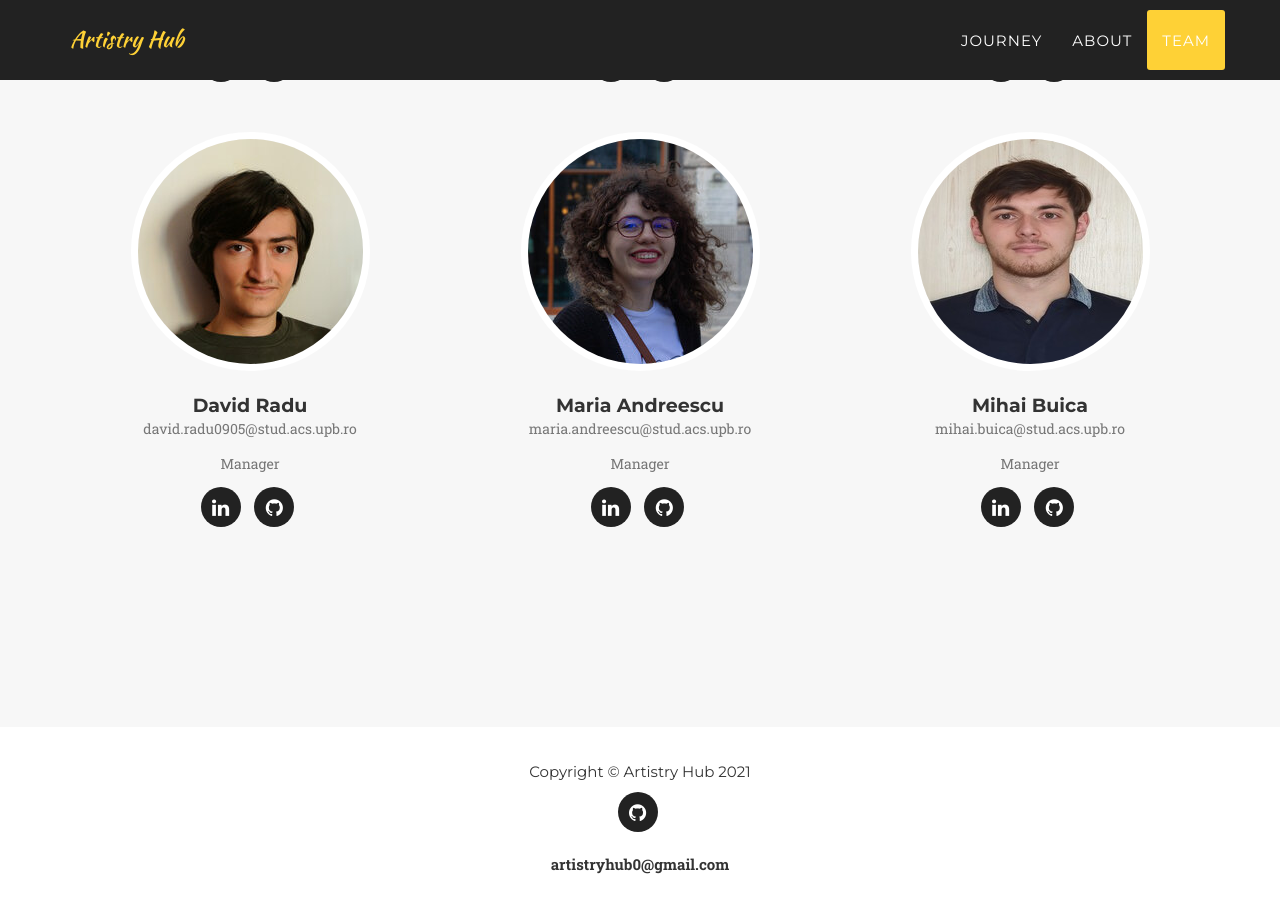
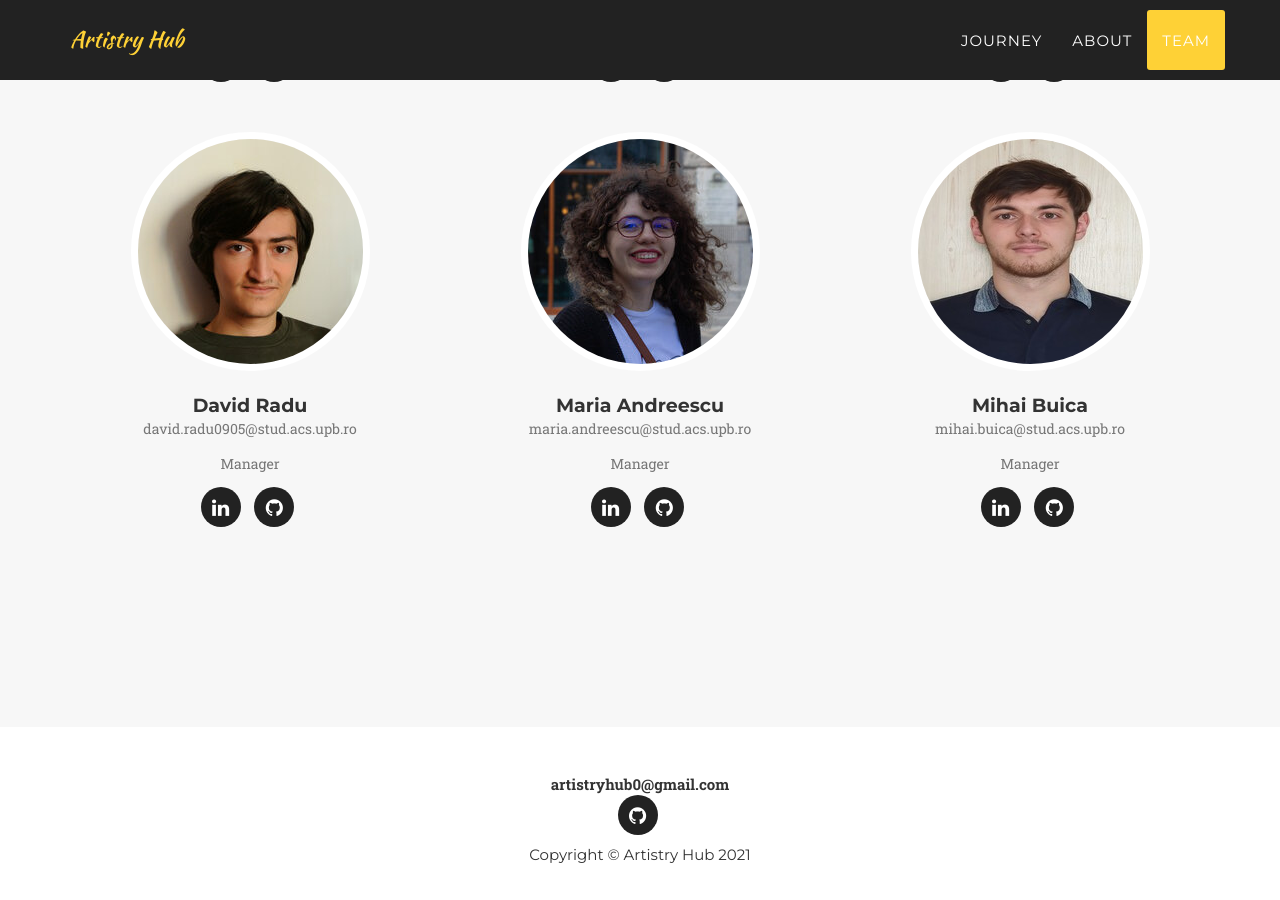
Before and after one commit to ArtistryHub/ArtistryHub, a Jekyll site: the page built from index.html, in a window 1280 px wide and 900 px high, scrolled down 3495 px. Built offline with Jekyll 4.4.1, drawn with Linux system fonts in a browser that asks for light colours; some web fonts are replaced.

Commit message:
footer - order changed

```diff
--- a/_includes/footer.html
+++ b/_includes/footer.html
@@ -2,7 +2,9 @@
         <div class="container">
             <div class="row">
                 <div class="row">
-                    <span class="copyright">Copyright &copy; {{ site.title }} {{ 'now' | date: "%Y" }}</span>
+                    <i class="fa fa-envelope" style="padding-right: 5px; color:white;" ::before></i>
+                    <dt class="text-white">{{ site.email }}</dt>
+                    <!-- <p class="text-muted">{{ site.email }}</p>     -->
                 </div>
                 <div class="row">
                     <ul class="list-inline social-buttons">
@@ -12,10 +14,9 @@
                         {% endfor %}
                     </ul>
                 </div>
+
                 <div class="row">
-                    <i class="fa fa-envelope" style="padding-right: 5px; color:white;" ::before></i>
-                    <dt class="text-white">{{ site.email }}</dt>
-                    <!-- <p class="text-muted">{{ site.email }}</p>     -->
+                    <span class="copyright">Copyright &copy; {{ site.title }} {{ 'now' | date: "%Y" }}</span>
                 </div>
                 <!-- <div class="col-md-4">
                     <ul class="list-inline quicklinks">
```
